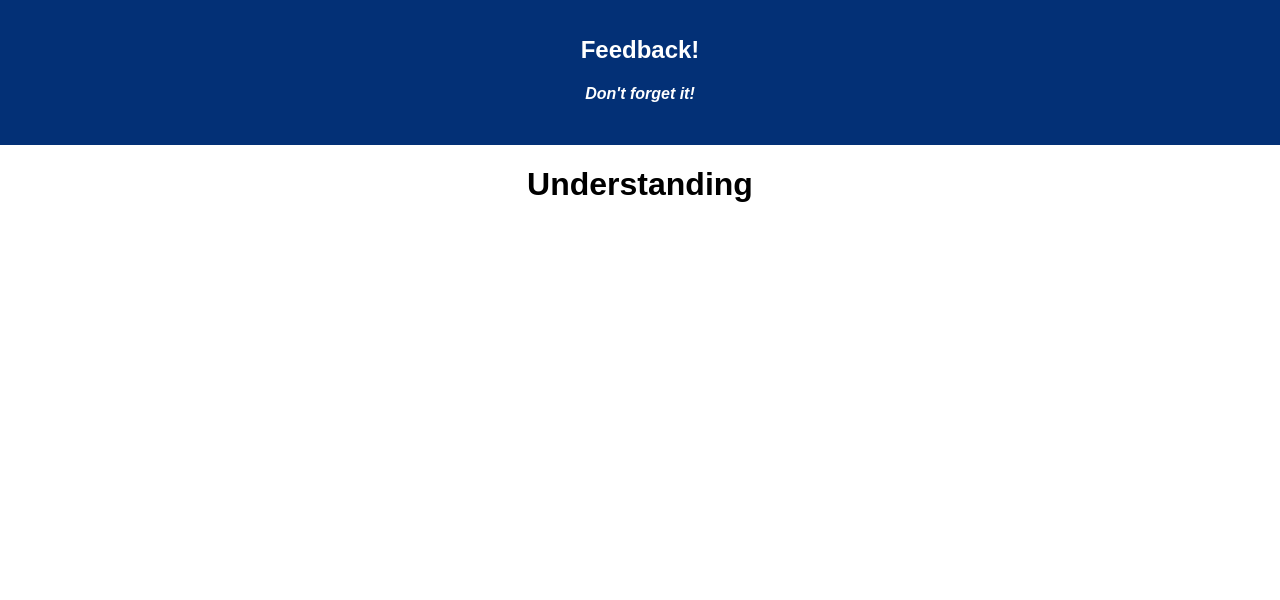
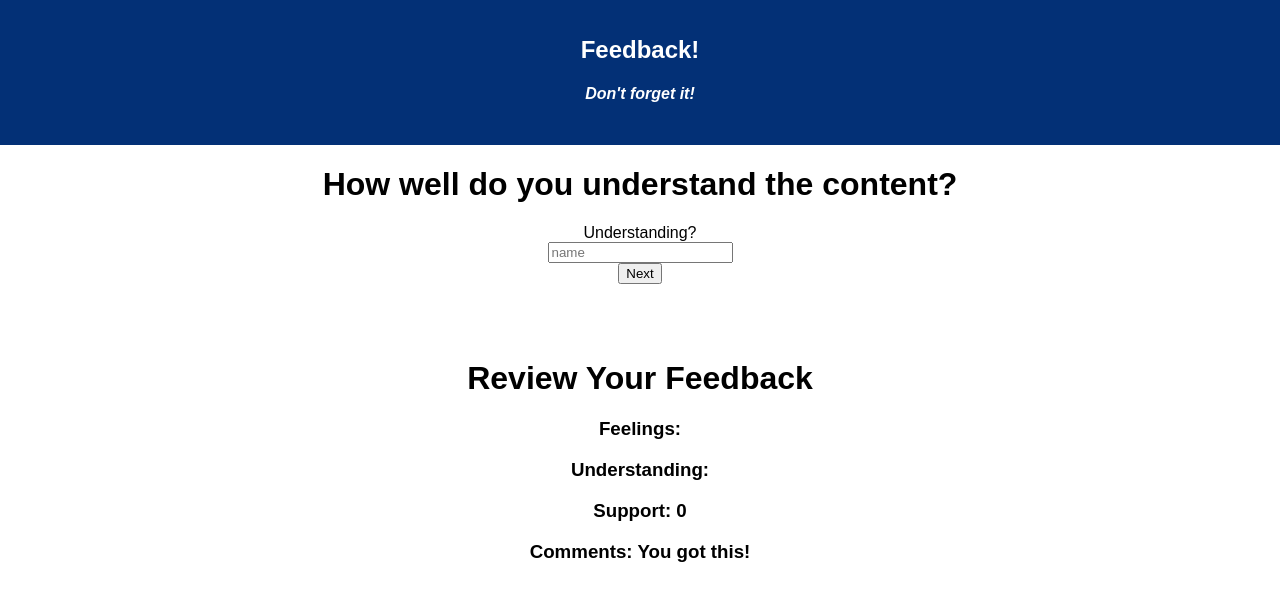
Before and after one commit to tjboyce/redux-feedback-loop, a React (Create React App) app: page /#/understanding in a window 1280 px wide. Shown: the top 600 px of the page. Built offline with nearby package versions, Linux system fonts and the light colour scheme.

Commit message:
feeling/understanding components working and updating DOM

```diff
--- a/src/components/App/App.js
+++ b/src/components/App/App.js
@@ -25,15 +25,24 @@ class App extends Component {
           <div>
 
             <Route exact path="/" component={Feeling} />
-            <Route path="/feeling" component={Feeling} />
-            <Route path="/understanding" component={Understanding} />
+            {/* <Route path="/feeling" component={Feeling} /> */}
+            <Route exact path="/understanding" component={Understanding} />
             <Route path="/support" component={Support} />
             <Route path="/comment" component={Comment} />
 
           </div>
         </Router>
         <br/>
+        <div>
+          <h1>Review Your Feedback</h1>
+        </div>
 
+        <div>
+          <h3>Feelings: {this.props.firstReducer.feelings}</h3>
+          <h3>Understanding: {this.props.firstReducer.understanding}</h3>
+          <h3>Support: 0</h3>
+          <h3>Comments: You got this!</h3>
+        </div>
 
 
      </div>
--- a/src/components/aaUnderstanding/Understanding.js
+++ b/src/components/aaUnderstanding/Understanding.js
@@ -1,17 +1,51 @@
 // import axios from 'axios';
 import React, { Component } from 'react';
 import { connect } from 'react-redux';
+
+class Understanding extends Component {
+    state = {
+        understanding: '',
+    }
+
+    handleChange = (event) => {
+        console.log('feelings handleChange', event);
+
+        this.setState({
+            understanding: event.target.value,
+        })
+    }
+
+    handleSubmit = () => {
+        // event.preventDefault()
+        const action = { type: 'SET_UNDERSTANDING', payload: this.state.understanding }
+        this.props.dispatch(action);
+        //clear
+        this.setState({
+            understanding: '',
+        })
+           this.props.history.push ('/support');
+    }
 
 
 
 
 
-class Understanding extends Component {
     render() {
         return (
             <div className="App">
 
-               <h1>Understanding</h1>
+
+                <h1>How well do you understand the content?</h1>
+
+                <form onSubmit={this.handleSubmit}>
+                    <label>Understanding?</label>
+                    <br />
+                    <input onChange={this.handleChange} placeholder="name" type='text' />
+                    <br />
+                    <input type="submit" value="Next" />
+                </form>
+
+                <br />
                 <br />
             </div>
         );
--- a/src/components/aaaFeeling/Feeling.js
+++ b/src/components/aaaFeeling/Feeling.js
@@ -19,14 +19,15 @@ class Feeling extends Component {
             })
     }
 
-    handleSubmit = () => {
+    handleSubmit = (event) => {
+        event.preventDefault();
         const action = { type: 'SET_FEELINGS', payload: this.state.feelings }
         this.props.dispatch (action);
         //clear
         this.setState({
             feelings: '',
         })
-    //    this.props.history.push ('uderstanding');
+       this.props.history.push ('/understanding');
     }
 
     render() {
@@ -37,13 +38,13 @@ class Feeling extends Component {
                 <form onSubmit={this.handleSubmit}>
                     <label>Feeling?</label>
                     <br/>
-                    <input onChange={this.handleChange} placeholder="name" type='text' />
+                    <input onChange={this.handleChange} placeholder="name" type='text' value= {this.state.feelings} />
                     <br />
                     <input type="submit" value="Next" />
                 </form>
 
                 <br/>
-                <div>
+                {/* <div>
                     <h1>Review Your Feedback</h1>
                 </div>
 
@@ -52,7 +53,7 @@ class Feeling extends Component {
                     <h3>Understanding: 0</h3>
                     <h3>Support: 0</h3>
                     <h3>Comments: You got this!</h3>
-                </div>
+                </div> */}
 
                 <br />
             </div>
--- a/src/index.js
+++ b/src/index.js
@@ -9,21 +9,32 @@ import { Provider } from 'react-redux';
 
 import registerServiceWorker from './registerServiceWorker';
 
-const firstReducer = (state = [], action) => {
+const reduxState = {feelings: '', understanding: '', support: '', comment: ''};
+
+const firstReducer = (state = reduxState, action) => {
     console.log(action.payload);
     if (action.type === 'SET_FEELINGS'){
-        return action.payload
+        return {...state, feelings: action.payload};
     }
-
-    return state;
+   else if (action.type === 'SET_UNDERSTANDING') {
+        return { ...state, understanding: action.payload };
+    }
+   return state;
 }
-
+// const secondReducer = (state = [], action) => {
+//     console.log(action.payload);
+//     if (action.type === 'SET_UNDERSTANDING') {
+//         return action.payload;
+//     }
+//     return state;
+// }
 
 
 
 const storeInstance = createStore(
     combineReducers({
      firstReducer,
+    //  secondReducer,
     }),
     applyMiddleware(logger),
 );
```
